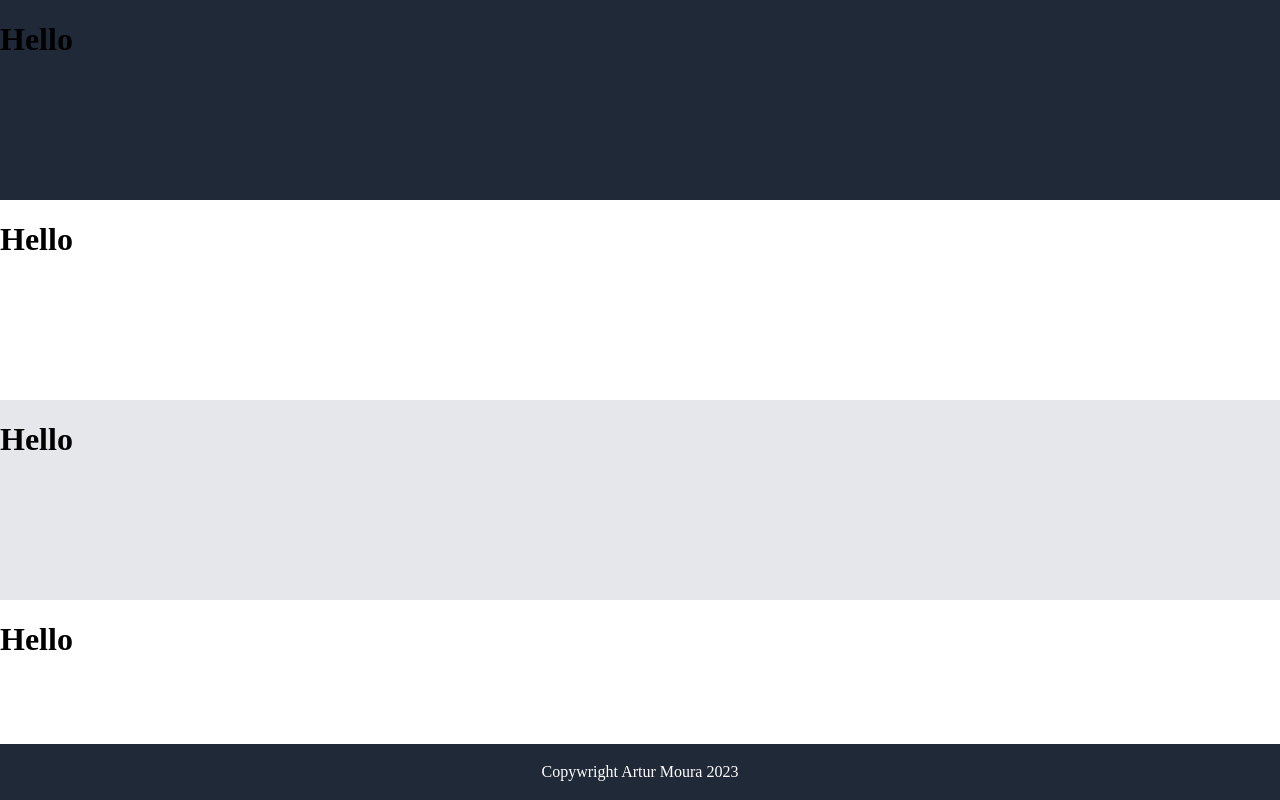
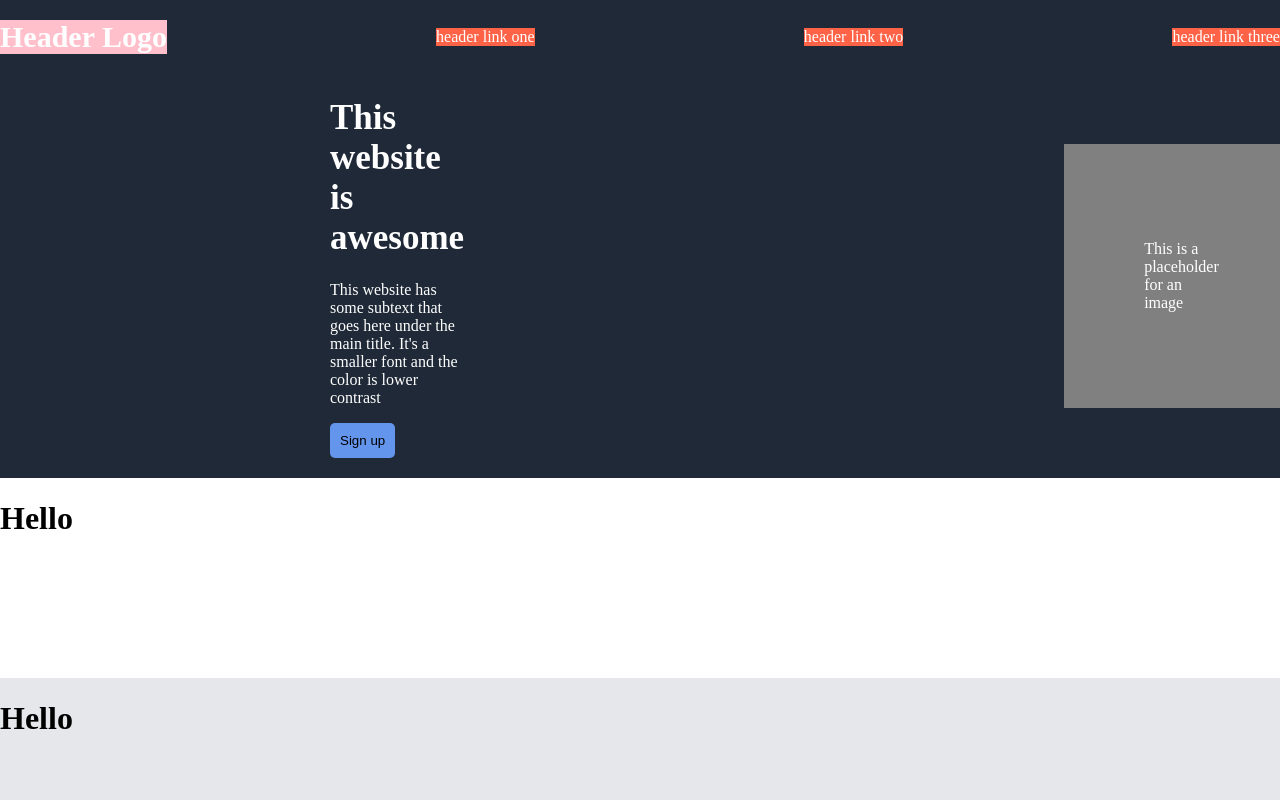
Before and after one commit to Arturmoura123/landing_page_project, a plain HTML site: page index.html in a window 1280 px wide. Shown: the top 800 px of the page. Drawn offline with Linux system fonts and the light colour scheme.

Commit message:
complete first container

```diff
--- a/index.html
+++ b/index.html
@@ -10,7 +10,27 @@
 
 
     <div class="first_container">
-        <h1>Hello</h1>
+        <div class="navbar">
+            <h1 id="head_logo">Header Logo</h1>
+            <p>header link one</p>
+            <p>header link two</p>
+            <p>header link three</p>
+        </div>
+
+
+    <div class="par_first_container">
+        <div class="awesome_container">
+            <h1>This website is awesome</h1>
+            <p>This website has some subtext that goes here under the main title. It's a smaller font and the color is lower contrast</p>
+            <button>Sign up</button>
+        </div>
+
+        <div class="image_placeholder">
+            <p>This is a placeholder for an image</p>
+
+        </div>
+    </div>
+
 
     </div>
 
--- a/style.css
+++ b/style.css
@@ -2,13 +2,62 @@ body {
     display: flex;
     flex-direction: column;
     margin: 0;
-
 }
 
 
 .first_container {
     background-color: #1F2937;
+}
 
+
+
+.navbar{
+    display: flex;
+    align-items: center;
+    justify-content: space-between;
+}
+
+
+
+
+.navbar p{
+
+    color: white;
+    display: inline-block;
+    margin: 0;
+    background-color: tomato;
+}
+
+
+
+
+
+.navbar h1 {
+    font-size: 30px;
+    color: white;
+    font-weight: bold;
+    background-color: pink;
+    margin-left: 0;
+}
+
+
+.awesome_container {
+    margin-bottom: 20px;
+    margin-left: 330px;
+    color: white;
+    max-width: 300px;
+    justify-content: center;
+}
+
+.awesome_container h1 {
+    font-size: 35px;
+}
+
+.awesome_container button {
+    background-color: cornflowerblue;
+    padding: 10px;
+    border: none;
+    border-radius: 5px;
 }
 
 
@@ -48,3 +97,15 @@ body {
     align-items: center;
     width: 100%;
 }
+
+.par_first_container {
+    display: flex;
+}
+
+.par_first_container .image_placeholder {
+    color: white;
+    align-self: center;
+    margin-left:600px;
+    background-color: grey;
+    padding: 80px;
+}
```
